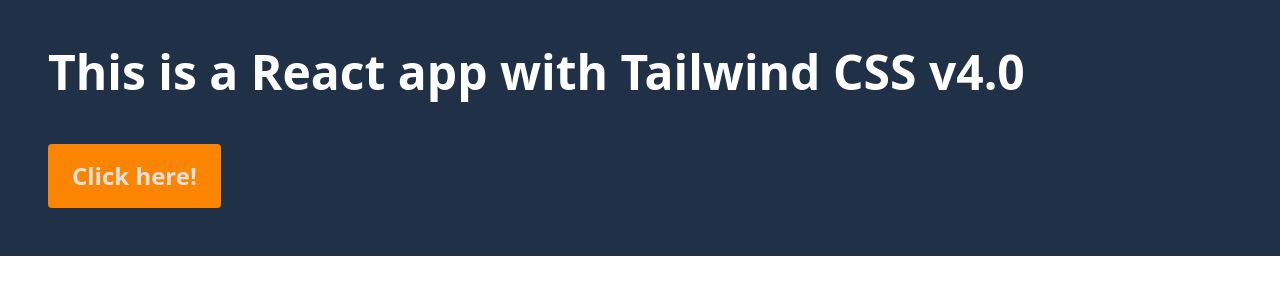
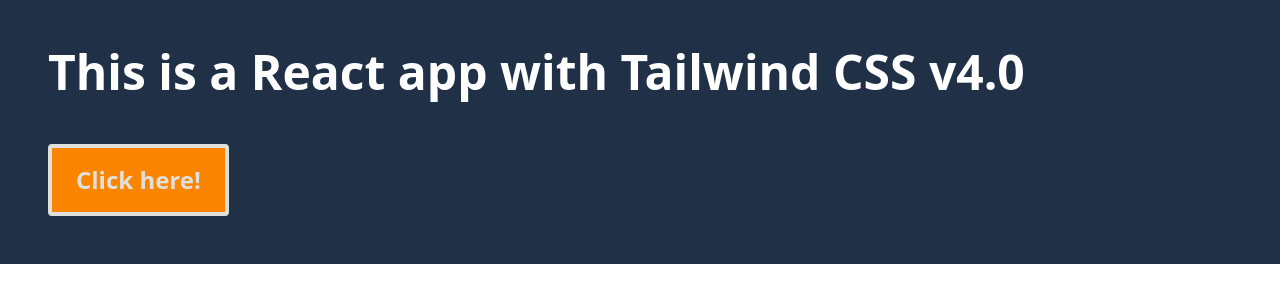
Before and after one commit to DorKatzir/TailwindCSS-v4.0, a React (Vite) app: page / in a window 1280 px wide. Shown: the top 302 px of the page. Built offline with nearby package versions, Linux system fonts and the light colour scheme.

Commit message:
default style: border inherit from currentColor

```diff
--- a/src/App.jsx
+++ b/src/App.jsx
@@ -6,7 +6,7 @@
       <h1 className='text-5xl font-bold text-white'>
         This is a React app with Tailwind CSS v4.0
       </h1>
-      <button className="bg-amber text-alabaster text-2xl font-bold mt-12 rounded px-6 py-4">
+      <button className="bg-amber border-4 text-alabaster text-2xl font-bold mt-12 rounded px-6 py-4">
         Click here!
       </button>
     </div>
```
